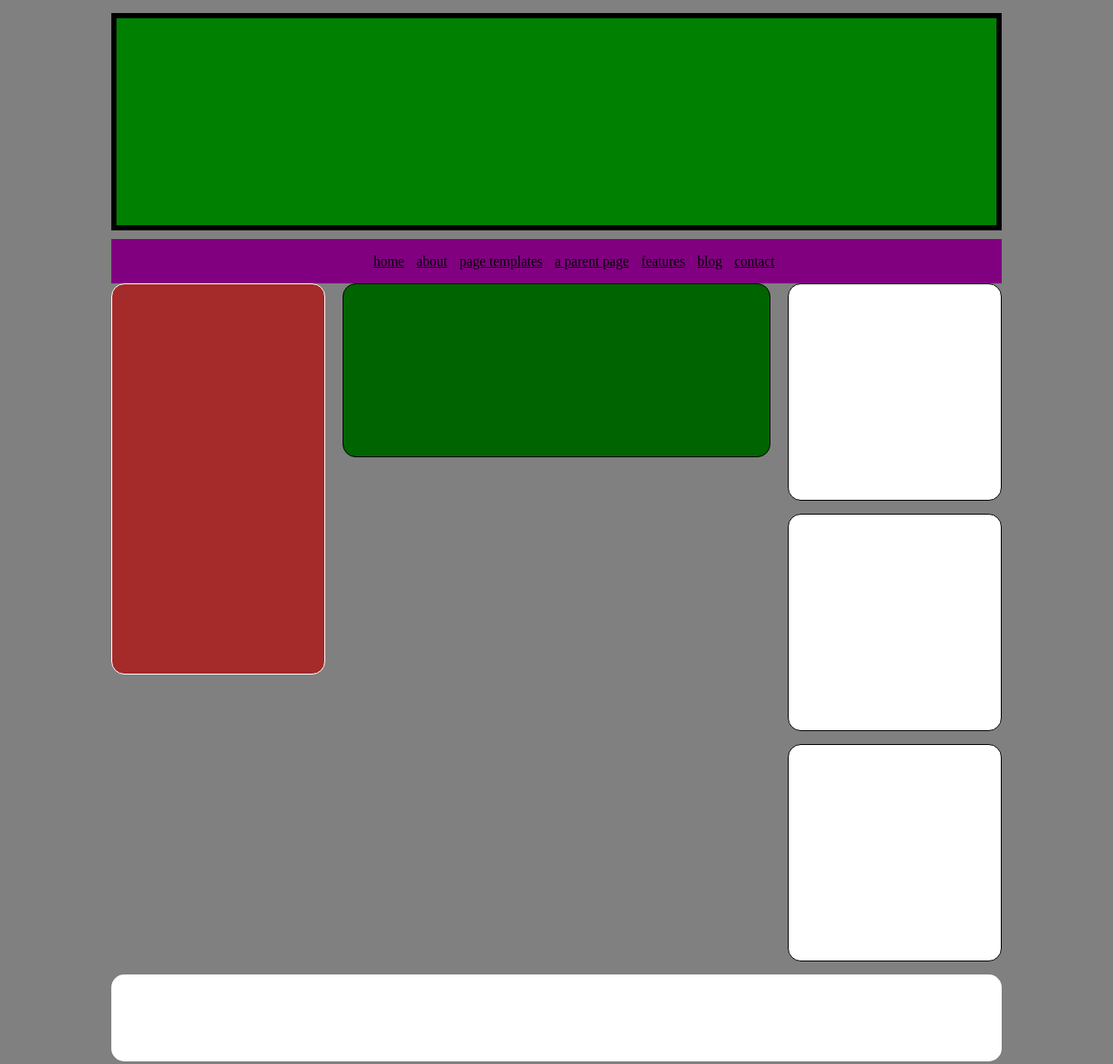
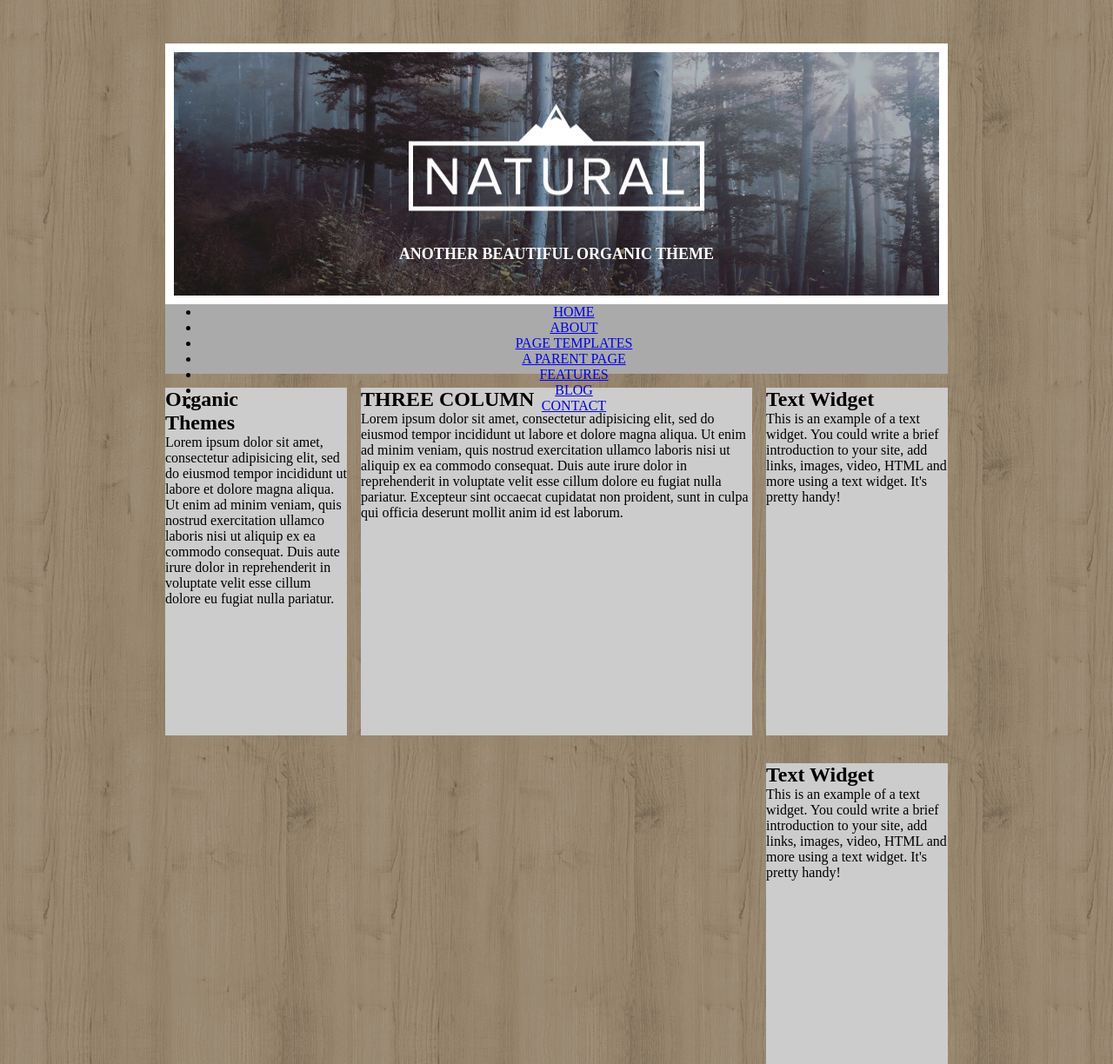
Before and after one commit to SalvatoreLauriola/htmlcss-struttura-wp, a plain HTML site: page index.html in a window 1280 px wide. Shown: the top 1224 px of the page at 87% size. Drawn offline with Linux system fonts and the light colour scheme.

Commit message:
New Correction

```diff
--- a/index.html
+++ b/index.html
@@ -7,61 +7,70 @@
   </head>
 
   <body>
-  <!-- HEADER DELLA PAGINA -->
-  <section id="wall">
+  <!-- Main Header -->
+    <div id="contenitore">
         <header class="main-header">
-      <!-- SFONDO DELL'HEADER -->
-     <div id="img_sfondo">
+          <div class="pic">
+            <div class="logo">
+              <img src="img/logo.png" alt="logo">
+              <h2>ANOTHER BEAUTIFUL ORGANIC THEME</h2>
+
+            </div>
+          </div>
+          <div class="main-nav">
+            <ul id="navbar">
+              <li><a href="#">HOME</a></li>
+              <li><a href="#">ABOUT</a></li>
+              <li><a href="#">PAGE TEMPLATES</a></li>
+              <li><a href="#">A PARENT PAGE</a></li>
+              <li><a href="#">FEATURES</a></li>
+              <li><a href="#">BLOG</a></li>
+              <li><a href="#">CONTACT</a></li>
+
+            </ul>
           </div>
         </header>
-<!-- MENU CENTRALE -->
-  <section id="menu">
-    <ul class="menutab">
-      <li><a href="#">home</a></li>
-      <li><a href="#">about</a></li>
-      <li><a href="#">page templates</a></li>
-      <li><a href="#">a parent page</a></li>
-      <li><a href="#">features</a></li>
-      <li><a href="#">blog</a></li>
-      <li><a href="#">contact</a></li>
-    </ul>
-  </section>
 
-  <!-- CONTENUTI DELLA PAGINA -->
 
-    <main class>
-      <!-- COLONNA SINISTRA -->
-      <div class="col-sx">
-        <aside class="sidebar">
-        </aside>
+      <!-- Contenuto -->
+      <main class="main-cont clearfix">
+        <div class="col sez-1">
+          <div class="box">
+            <h2> Organic <br> Themes</h2> Lorem ipsum dolor sit amet, consectetur adipisicing elit, sed do eiusmod tempor incididunt ut labore et dolore magna aliqua. Ut enim ad minim veniam, quis nostrud exercitation ullamco laboris nisi ut aliquip ex ea commodo consequat. Duis aute irure dolor in reprehenderit in voluptate velit esse cillum dolore eu fugiat nulla pariatur.
           </div>
-    <!-- COLONNA CENTRALE -->
-      <div class="col-cent">
-        <p class="testo-cent"></p>
         </div>
-    <!-- COLONNA DESTRA -->
-      <div class="col-dx">
-      <!-- SEZIONI COLONNA -->
-        <section class="sez1">
-          <p></p>
-        </section>
+        <div class="col sez-2">
+          <div class="box">
+            <h2>THREE COLUMN</h2>
+            Lorem ipsum dolor sit amet, consectetur adipisicing elit, sed do eiusmod tempor incididunt ut labore et dolore magna aliqua. Ut enim ad minim veniam, quis nostrud exercitation ullamco laboris nisi ut aliquip ex ea commodo consequat. Duis aute irure dolor in reprehenderit in voluptate velit esse cillum dolore eu fugiat nulla pariatur. Excepteur sint occaecat cupidatat non proident, sunt in culpa qui officia deserunt mollit anim id est laborum.
 
-        <section class="sez2">
-          <p></p>
-        </section>
-
-        <section class="sez3">
-          <p></p>
-        </section>
+          </div>
+        </div>
+        <div class="col sez-3">
+          <div class="box">
+            <h2>Text Widget</h2>
+            This is an example of a text widget. You could write a brief introduction to your site, add links, images, video, HTML and more using a text widget. It's pretty handy!
+          </div>
+          <div class="box">
+            <h2>Text Widget</h2>
+            This is an example of a text widget. You could write a brief introduction to your site, add links, images, video, HTML and more using a text widget. It's pretty handy!
+          </div>
+          <div class="box">
+            <h2>Text Widget</h2>
+            This is an example of a text widget. You could write a brief introduction to your site, add links, images, video, HTML and more using a text widget. It's pretty handy!
+          </div>
         </div>
       </main>
 
-    <footer>
-      <div class="foot clearfix">
+      <footer class="main-footer">
+        <div class="testo-footer"> PAGINA REALIZATTA DA SALVATORE LAURIOLA</div>
+        <ul class="social clearfix">
+          <li>A</li>
+          <li>B</li>
+          <li>C</li>
+          </ul>
+      </footer>
     </div>
-    </footer>
-
-  </section>
 
   </body>
 </html>
--- a/style/main.css
+++ b/style/main.css
@@ -2,127 +2,112 @@
   margin: 0;
   box-sizing: border-box;
 }
-/* SFONDO */
+
 body {
-  background: grey;
+  background-image: url('../img/sfondo.png');
 }
 
-#wall {
-  margin: auto;
-  width: 80%;
+#contenitore {
+  width: 900px;
+  margin:0 auto;
 }
 
-header {
-  padding-top: 5px;
-}
-/* SFONDO HEADER */
-#img_sfondo {
-  height: 250px;
-  background: green;
-  border: 6px solid black;
-}
-/* ATTRIBUTI DEL MENU' */
-.menutab li {
-  display: inline-block;
-  vertical-align: middle;
-}
-
-.menutab a {
-  display: inline-block;
-  margin:0 5px;
-  color: black;
-}
-
-#menu {
-  margin: 0 auto;
-  background: purple;
-  line-height: 50px;
-  text-align: center;
-}
-/* CLEARFIX FOOTER */
-.clearfix {
-  content:'';
+/* Tools */
+.clearfix::after {
+  content: '';
   display: table;
   clear: both;
 }
 
 .main-header {
-  width: 100%;
-  margin: 10px auto;
+  margin-bottom: 16px;
 }
-/* ATTRIBUTI DELLE COLONNE */
-.col-sx,
-.col-cent,
-.col-dx {
+
+
+.pic {
+   height: 300px;
+   background-image: url('../img/banner.jpeg');
+   background-size: cover;
+   background-position: center;
+   position: relative;
+   margin-top: 50px;
+   border: 10px solid white;
+}
+
+.logo {
+  position: absolute;
+  top: 50%;
+  left: 50%;
+  transform: translate(-50%, -50%);
+  width: 400px;
+  height: auto;
+}
+
+.logo img {
+  width: 400px;
+  height: auto;
+}
+
+.logo h2 {
+  font-size: 18px;
+  color: white;
+  text-align: center;
+}
+
+.main-nav {
+  height: 80px;
+  background: #aaa;
+  text-align: center;
+}
+
+.navbar {
+  text-decoration: none;
+}
+
+
+
+.col {
   float: left;
 }
 
-.col-sx {
+.sez-1 {
+  padding-right: 16px;
   width: 25%;
 }
-
-.sidebar {
-  background: brown;
-  border-radius: 15px;
-  border: 1px solid white;
-  padding: 5px;
-  height: 450px;
-  margin-right: 10px;
+.sez-2 {
+  width: 50%;
+  padding-left: 0 16px;
+}
+.sez-3 {
+  width: 25%;
+  padding-left: 16px;
 }
 
-.col-cent {
-  width: 50%;
-  height: 350px;
+.box {
+  width: 100%;
+  height: 400px;
+  margin-bottom: 32px;
+  background: #ccc;
 }
 
-.testo-cent {
-  border: 1px solid black;
-  border-radius: 15px;
-  background: darkgreen;
-  padding: 5px;
-  height: 200px;
-  margin: 0 10px;
-}
-/* ATTRIBUTI SEZIONI DX */
-.sez1 {
-  height: 250px;
-  border: 1px solid black;
-  border-radius: 15px;
-  background: white;
-  margin-bottom: 15px;
-  padding: 5px;
-  margin-left: 10px;
+.main-footer {
+  text-align: center;
 }
 
-.sez2 {
-  height: 250px;
-  border: 1px solid black;
-  border-radius: 15px;
-  background: white;
-  margin-bottom: 15px;
-  padding: 5px;
-  margin-left: 10px;
+.testo-footer {
+  height: 40px;
+  background: #aaa;
 }
 
-.sez3 {
-  height: 250px;
-  border: 1px solid black;
-  border-radius: 15px;
-  background: white;
-  margin-bottom: 15px;
-  padding: 5px;
-  margin-left: 10px;
+.social {
+  padding: 0;
 }
 
-.col-dx {
-  width: 25%;
+.social li {
+  list-style: none;
+  float: left;
+  width: calc(100% / 3);
+  height: 80px;
+  line-height: 80px;
+  background: #ccc;
 }
-/* FOOTER */
-.foot {
-  width: 100%;
-  height: 100px;
-  background: white;
-  border-radius: 15px;
-  margin: 0 auto;
-  padding: 5px;
-}
```
Also changed, not shown: img/banner.jpeg (added), img/logo.png (added), img/sfondo.jpg (deleted), img/sfondo.png (added). Lines whose indentation alone changed are shown as unchanged.
